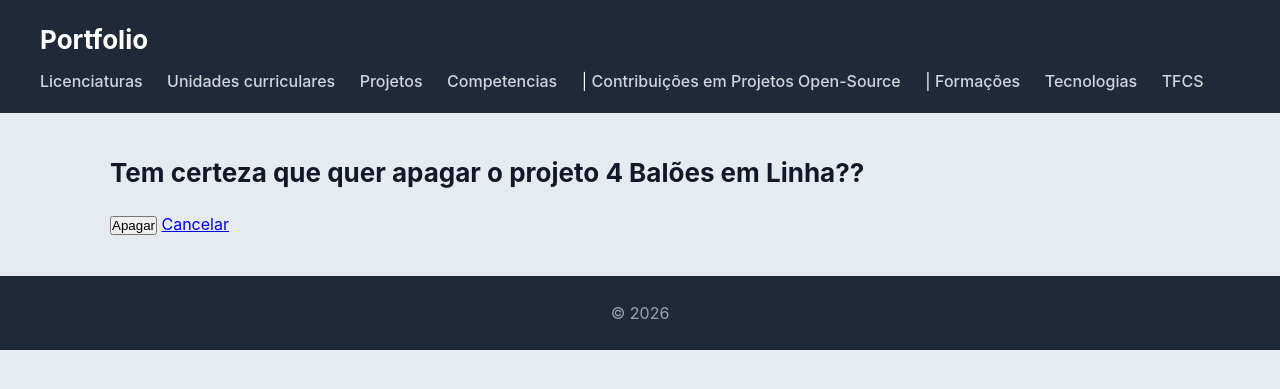
After one commit to gui-alb/portifolio-pw, a Django app: page /projetos/apagar/2 in a window 1280 px wide. The commit adds this page. Shown: the top 389 px of the page. Run offline with Django 5.2, Linux system fonts and the light colour scheme; data comes from the database, SQL or seed files in the repository; both versions use the stored data as it was after the commit; some libraries are stand-ins or nearby versions.

Commit message:
feat(portfolio): apagar projeto

```diff
--- /dev/null
+++ b/portfolio/templates/portfolio/delete_projeto.html
@@ -0,0 +1,11 @@
+{% extends "portfolio/base.html" %}
+
+{% block content %}
+    <h2>Tem certeza que quer apagar o projeto {{ projeto.nome }}??</h2>
+
+    <form method="post">
+        {% csrf_token %}
+        <button type="submit">Apagar</button>
+        <a href="{% url 'projetos' %}">Cancelar</a>
+    </form>
+{% endblock %}
--- a/portfolio/templates/portfolio/novo_projeto.html
+++ b/portfolio/templates/portfolio/novo_projeto.html
@@ -6,7 +6,7 @@
     <form action="" method="post" >
       {% csrf_token %}   <!-- obrigatório nos forms Django -->
       <table>
-          {{ form }}   <!-- insere input para cada atributo da classe Autor, numa tabela -->
+          {{ form.as_table }}   <!-- insere input para cada atributo da classe Autor, numa tabela -->
       </table>
       <input type="submit" value="Criar projeto">
 
--- a/portfolio/templates/portfolio/projetos.html
+++ b/portfolio/templates/portfolio/projetos.html
@@ -29,7 +29,10 @@
         </section>
 
         <a href="{% url 'editar_projeto' projeto.id  %}">Editar</a>
+        <a href="{% url 'apagar_prajeto' projeto.id %}">Apagar Projeto</a>
     </article>
     {% endfor %}
+
+<a href={% url 'novo_projeto' %}>+ Novo Projeto</a>
 </section>
 {% endblock %}
--- a/portfolio/urls.py
+++ b/portfolio/urls.py
@@ -14,6 +14,7 @@ urlpatterns = [
     path('ucs/', views.unidadeCurricular_view, name='ucs'),
     path('projetos/novo', views.novo_projeto_view, name="novo_projeto"),
     path('projetos/editar/<int:id>', views.editar_projeto_view, name="editar_projeto"),
+    path('projetos/apagar/<int:id>', views.apagar_projeto, name="apagar_prajeto"),
     path('tecnologias/novo', views.nova_tecnologia_view, name="nova_tecnologia"),
     path('competencias/novo', views.nova_competencia_view, name="nova_competencia"),
     path('formacoes/novo', views.nova_formacao_view, name="nova_formacao"),
--- a/portfolio/views.py
+++ b/portfolio/views.py
@@ -79,7 +79,11 @@ def unidadeCurricular_view(request):
 
 def novo_projeto_view(request):
 
-    form = ProjetoForm()
+    form = ProjetoForm(request.POST)
+
+    if form.is_valid():
+        form.save()
+        return redirect('projetos')
 
     context = {'form': form}
     return render(request, 'portfolio/novo_projeto.html', context)
@@ -99,6 +103,15 @@ def editar_projeto_view(request, id):
     context = {'form': form, 'projeto': projeto}
 
     return render(request, 'portfolio/edita_projeto.html', context)
+
+def apagar_projeto(request, id):
+    projeto = Projeto.objects.get(id=id)
+
+    if request.method == 'POST':
+        projeto.delete()
+        return redirect('projetos')
+
+    return render(request, 'portfolio/delete_projeto.html', {'projeto': projeto})
 def nova_tecnologia_view(request):
 
     form = TecnologiaForm()
```
Also changed, not shown: db.sqlite3.
